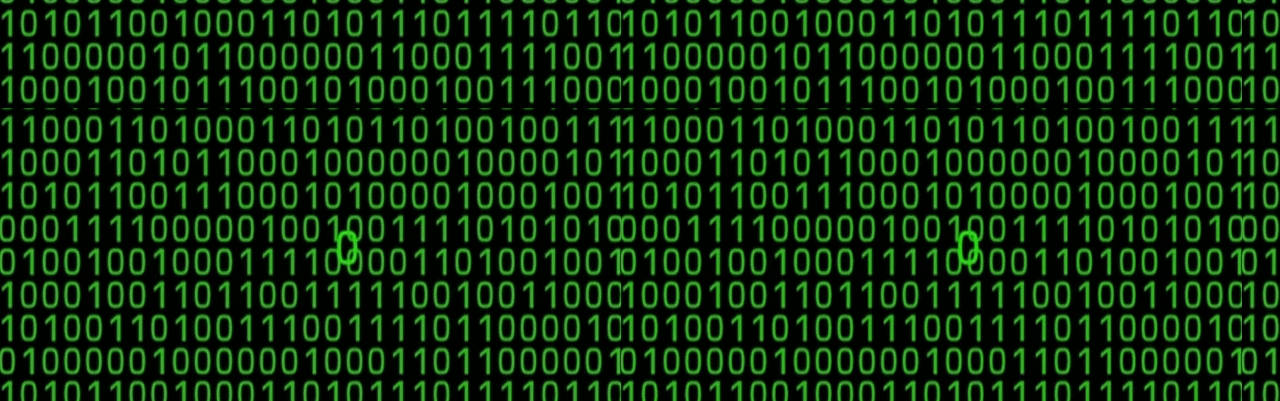
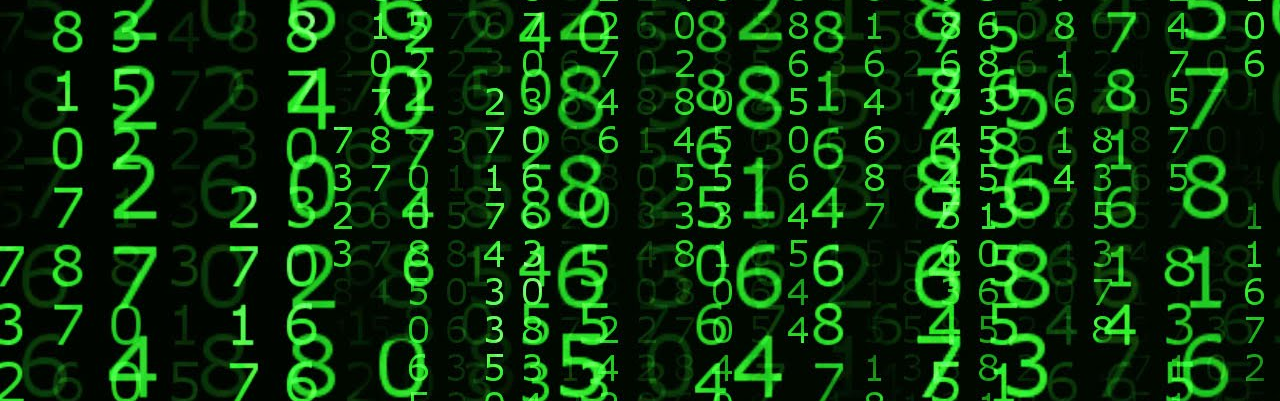
Before and after one commit to omaresbar/Ejemplos, a plain HTML site: page Index.html in a window 1280 px wide. Shown: the part 634-1035 px from the top of the page. Drawn offline with Linux system fonts and the light colour scheme; files whose address does not match are found by name.

Commit message:
Cambie nombre

```diff
--- a/Index.html
+++ b/Index.html
@@ -51,7 +51,7 @@
 }
         </style>
     </head>
-    <body background="C:\Users\IMT\repositorio\Ejemplos\ol.gif">
+    <body background="C:\Users\IMT\repositorio\Ejemplos\ol.png">
         <h1>TIEMPO TRANSCURRIDO</h1>
             <div id="contenedor">
                     <div class="reloj" id="Horas">00</div>
```
Also changed, not shown: ol.png (added).
